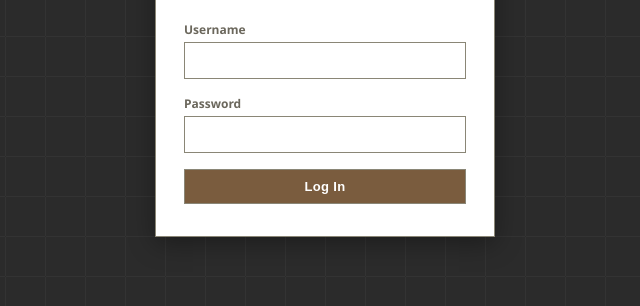
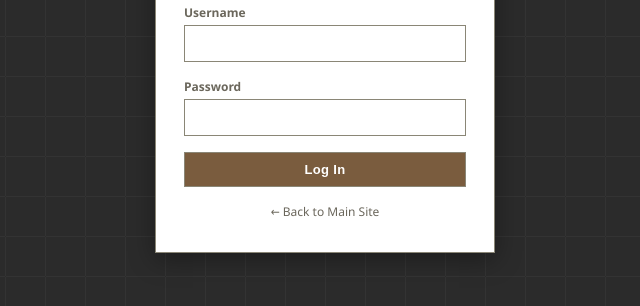
Before and after one commit to Championz-kv/MyAnimePage, a plain HTML site: page client/mod/index.html in a window 1280 px wide. Shown: the part 324-630 px from the top of the page, without its empty margins (315-955 px from the left). Drawn offline with Linux system fonts and the light colour scheme; no server answers.

Commit message:
Add to mod and to home page buttons

```diff
--- a/client/mod/index.html
+++ b/client/mod/index.html
@@ -26,6 +26,7 @@
         </div>
         <button type="submit" class="btn btn-block" id="loginBtn">Log In</button>
       </form>
+      <a href="/" class="back-link">&larr; Back to Main Site</a>
     </div>
   </div>
 
--- a/client/mod/style.css
+++ b/client/mod/style.css
@@ -123,6 +123,23 @@ a { color: var(--accent); }
 .btn-secondary { background: #6b675c; }
 .btn-secondary:hover { background: #57544a; }
 .btn-small { padding: 4px 9px; font-size: 12px; }
+
+.back-link {
+  display: block;
+  text-align: center;
+  font-size: 12px;
+  color: var(--text-muted);
+  text-decoration: none;
+  margin-top: 16px;
+}
+.back-link:hover { color: var(--accent); text-decoration: underline; }
+
+.sidebar .logout-area .back-link {
+  color: #999;
+  margin-top: 0;
+  margin-bottom: 10px;
+}
+.sidebar .logout-area .back-link:hover { color: #fff; }
 
 .error-msg {
   background: #f7e3e3;
```
Also changed, not shown: client/index.html (+1 -0 lines), client/mod/editor.html (+1 -0 lines).
